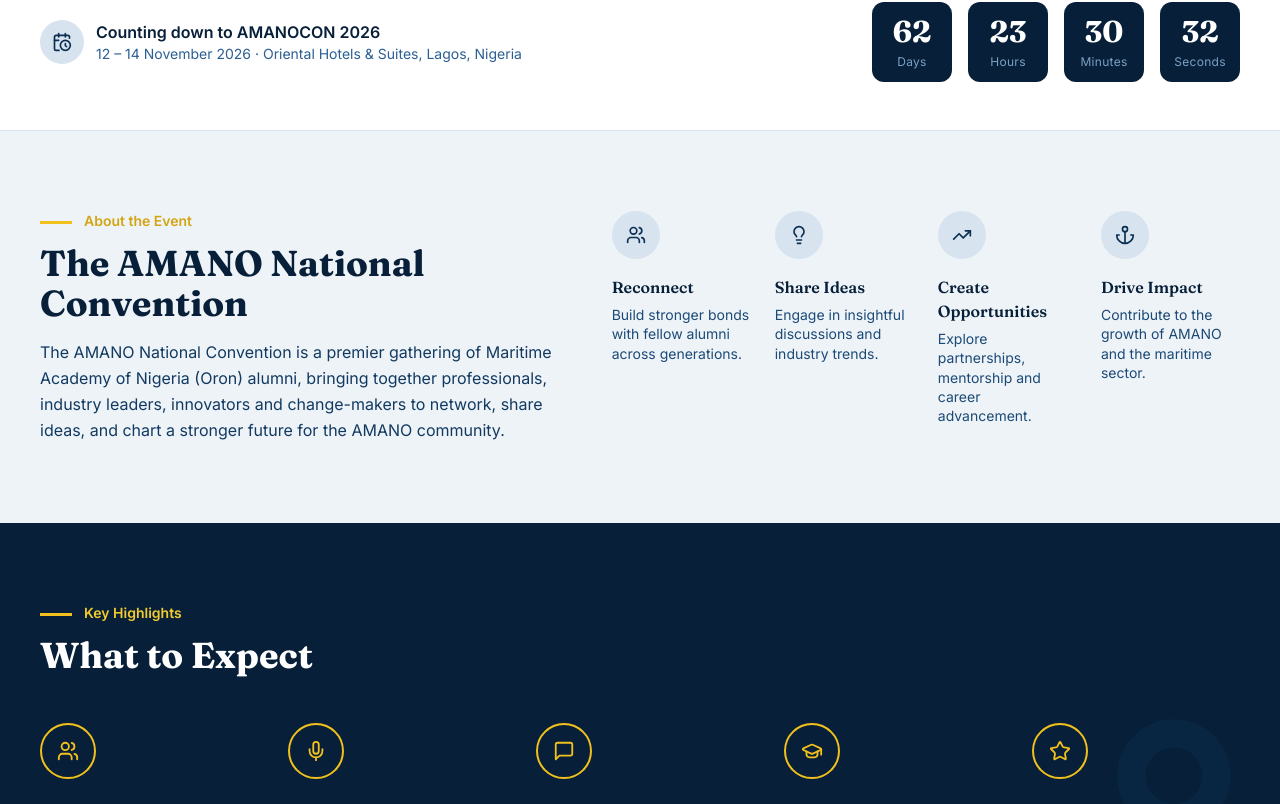
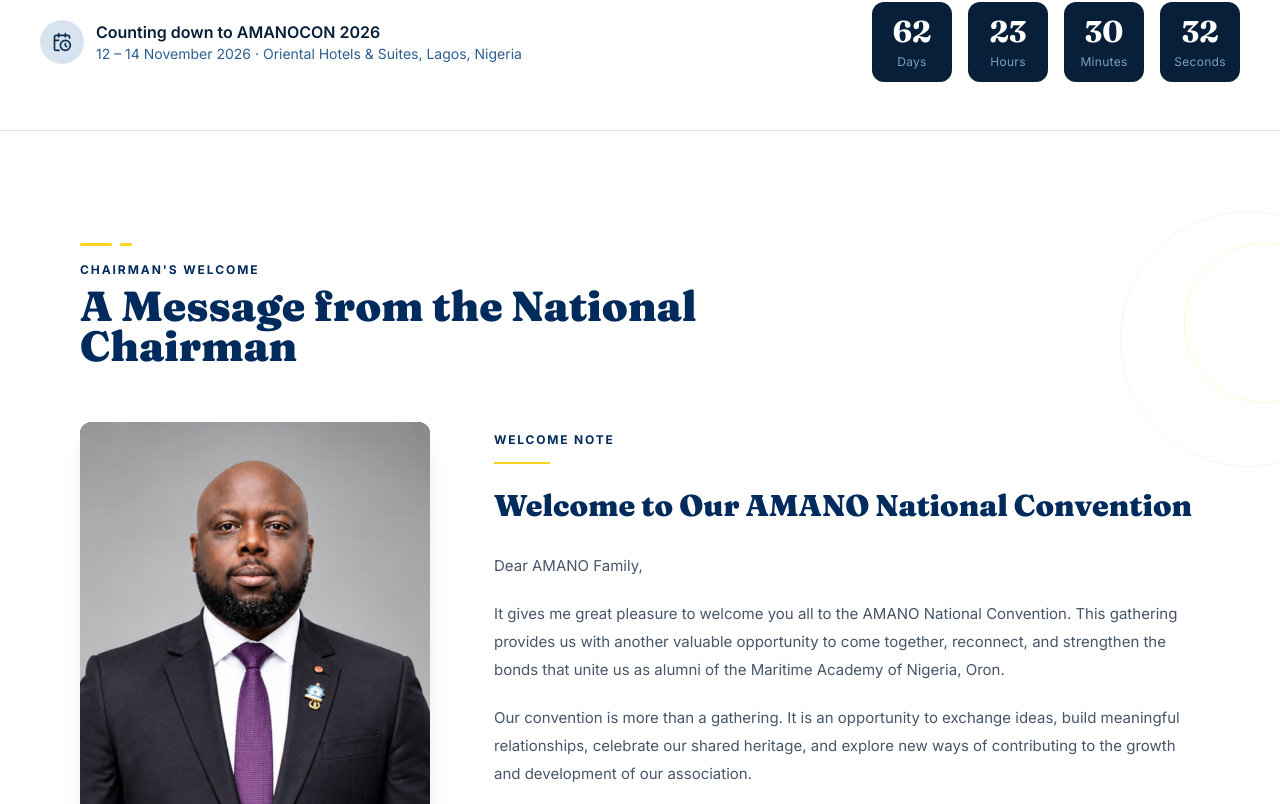
Before and after one commit to Emitis12/amano, a React (Vite) app: page / in a window 1280 px wide. Shown: the part 756-1560 px from the top of the page. Built offline with nearby package versions, Linux system fonts and the light colour scheme.

Commit message:
Update Home.jsx
welcome updates

```diff
--- a/src/pages/Home.jsx
+++ b/src/pages/Home.jsx
@@ -15,6 +15,7 @@
 } from 'lucide-react'
 import { event, speakers, schedule } from '../data/event.js'
 import Countdown from '../components/Countdown.jsx'
+import WelcomeNote from "../components/WelcomeNote";
 import { useRegistrationModal } from '../context/RegistrationModalContext.jsx'
 
 const pillars = [
@@ -140,6 +141,8 @@
       </section>
 
       <Countdown />
+
+<WelcomeNote />
 
       {/* ABOUT */}
       <section className="section-pad bg-navy-50">
```
